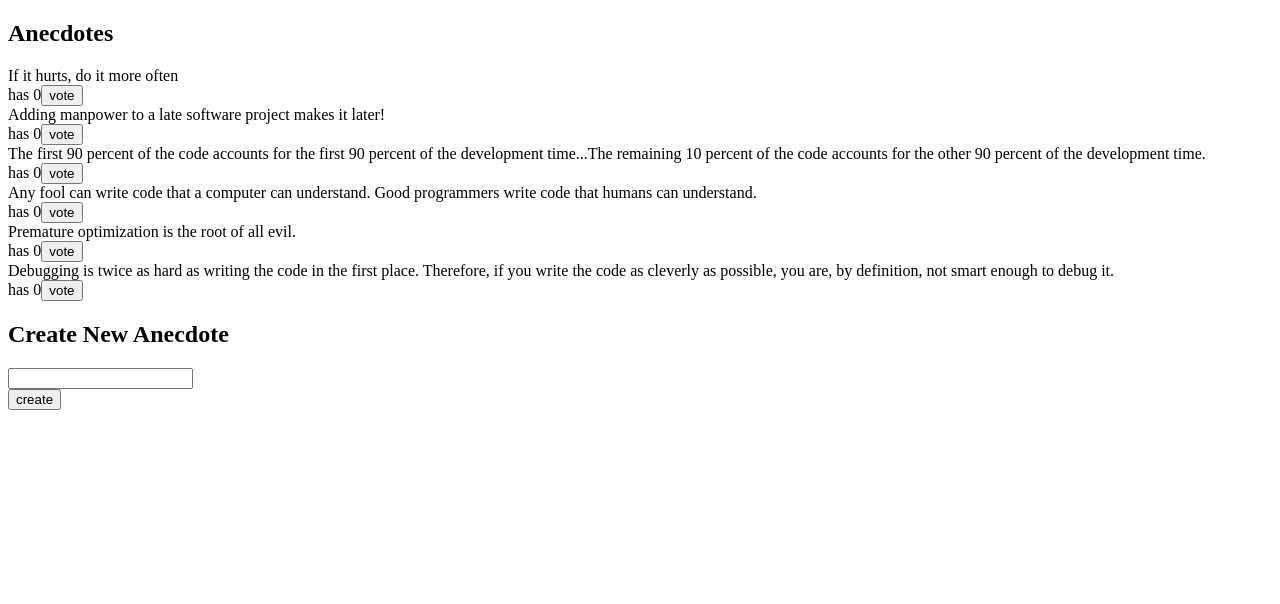
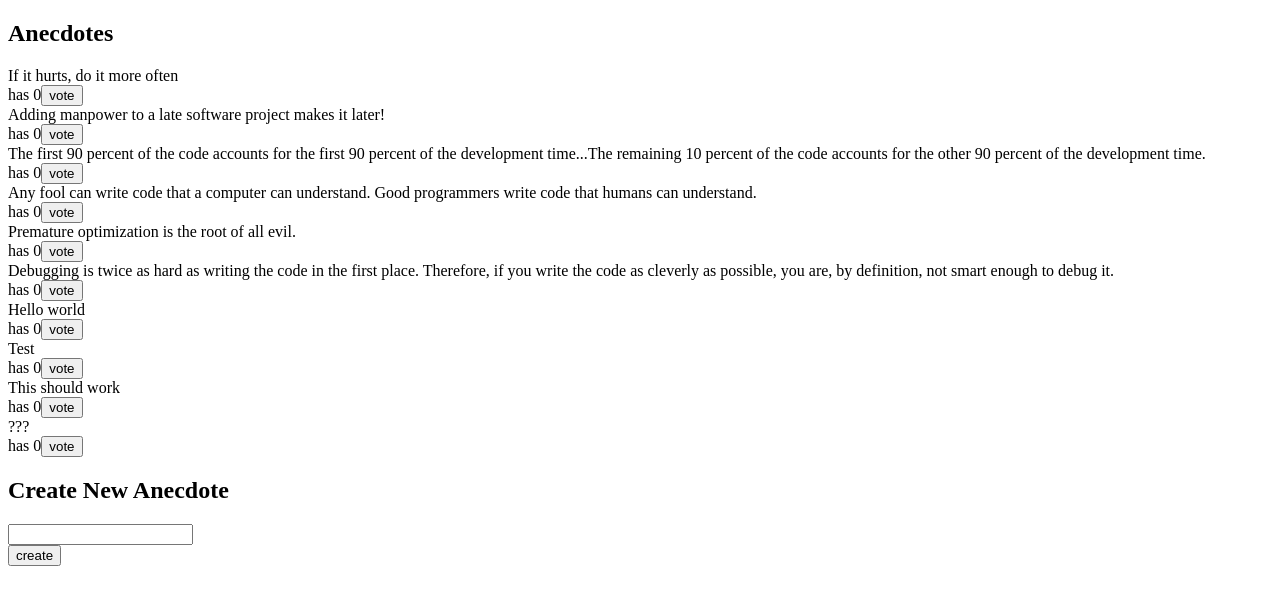
Before and after one commit to bigyaa/fullstackopen2019_exercises, a React (Create React App) app in the folder part6/redux-anecdotes/: page / in a window 1280 px wide. Shown: the top 604 px of the page. Built offline with nearby package versions, Linux system fonts and the light colour scheme; data requests are answered from the project's data file.

Commit message:
6.17 store created anecdotes in the backend

```diff
--- a/part6/redux-anecdotes/db.json
+++ b/part6/redux-anecdotes/db.json
@@ -1,5 +1,5 @@
 {
-    "anecdotes":[
+  "anecdotes": [
     {
       "content": "If it hurts, do it more often",
       "id": "47145",
@@ -29,6 +29,26 @@
       "content": "Debugging is twice as hard as writing the code in the first place. Therefore, if you write the code as cleverly as possible, you are, by definition, not smart enough to debug it.",
       "id": "98312",
       "votes": 0
+    },
+    {
+      "content": "Hello world",
+      "votes": 0,
+      "id": "x4kDZ0D"
+    },
+    {
+      "content": "Test",
+      "votes": 0,
+      "id": "qtECPr4"
+    },
+    {
+      "content": "This should work",
+      "votes": 0,
+      "id": "D8IANIu"
+    },
+    {
+      "content": "???",
+      "votes": 0,
+      "id": "jypEB7d"
     }
   ]
 }
--- a/part6/redux-anecdotes/src/App.js
+++ b/part6/redux-anecdotes/src/App.js
@@ -1,14 +1,25 @@
-import React from "react";
+import React, { useEffect } from "react";
+import { connect } from "react-redux";
+
 import AnecdoteForm from "./components/AnecdoteForm";
 import AnecdoteList from "./components/AnecdoteList";
 import Notification from "./components/Notification";
+import anecdoteService from "./services/anecdotes";
+import { initializeAnecdotesRequest } from "./reducers/anecdoteReducer";
 
-const App = () => (
-  <div>
-    <Notification />
-    <AnecdoteList />
-    <AnecdoteForm />
-  </div>
-);
+const App = props => {
+  useEffect(() => {
+    anecdoteService
+      .getAll()
+      .then(anecdotes => props.initializeAnecdotesRequest(anecdotes));
+  });
 
-export default App;
+  return (
+    <div>
+      <Notification />
+      <AnecdoteList />
+      <AnecdoteForm />
+    </div>
+  );
+};
+export default connect(null, { initializeAnecdotesRequest })(App);
--- a/part6/redux-anecdotes/src/components/AnecdoteForm.js
+++ b/part6/redux-anecdotes/src/components/AnecdoteForm.js
@@ -3,16 +3,19 @@ import { connect } from "react-redux";
 
 import { createAnecdoteRequest } from "../reducers/anecdoteReducer";
 import { setNotification } from "../reducers/notificationReducer";
+import anecdoteService from "../services/anecdotes";
 
 const AnecdoteForm = props => {
-  const createAnecdote = event => {
+  const createAnecdote = async event => {
     event.preventDefault();
 
-    const anecdote = event.target.anecdote.value;
-    props.createAnecdoteRequest(anecdote);
-    props.setNotification(`Successfully added new anecdote: "${anecdote}"`);
+    const content = event.target.anecdote.value;
+    event.target.anecdote.value = "";
 
-    event.target.anecdote.value = "";
+    const newAnecdote = await anecdoteService.createNew(content);
+    console.log("new anecdote", newAnecdote);
+    props.createAnecdoteRequest(newAnecdote);
+    props.setNotification(`Successfully added new anecdote: "${newAnecdote}"`);
   };
 
   return (
--- a/part6/redux-anecdotes/src/index.js
+++ b/part6/redux-anecdotes/src/index.js
@@ -4,11 +4,8 @@ import { createStore, combineReducers } from "redux";
 import { Provider } from "react-redux";
 
 import App from "./App";
-import anecdoteReducer, {
-  initializeAnecdotesRequest
-} from "./reducers/anecdoteReducer";
+import anecdoteReducer from "./reducers/anecdoteReducer";
 import notificationReducer from "./reducers/notificationReducer";
-import anecdoteService from "./services/anecdotes";
 
 const reducer = combineReducers({
   anecdotes: anecdoteReducer,
@@ -16,10 +13,6 @@ const reducer = combineReducers({
 });
 
 const store = createStore(reducer);
-
-anecdoteService
-  .getAll()
-  .then(anecdotes => store.dispatch(initializeAnecdotesRequest(anecdotes)));
 
 //state values= initial states of reducers
 console.log("main store", store.getState());
--- a/part6/redux-anecdotes/src/reducers/anecdoteReducer.js
+++ b/part6/redux-anecdotes/src/reducers/anecdoteReducer.js
@@ -1,12 +1,10 @@
 const getId = () => (100000 * Math.random()).toFixed(0);
 
-const asObject = anecdote => {
-  return {
-    content: anecdote,
-    id: getId(),
-    votes: 0
-  };
-};
+const asObject = anecdote => ({
+  content: anecdote,
+  id: getId(),
+  votes: 0
+});
 
 const initialState = [];
 
@@ -17,7 +15,7 @@ export const voteRequest = id => ({
 
 export const createAnecdoteRequest = anecdote => ({
   type: "CREATE",
-  data: { content: anecdote }
+  data: anecdote
 });
 
 export const initializeAnecdotesRequest = anecdotes => ({
--- a/part6/redux-anecdotes/src/services/anecdotes.js
+++ b/part6/redux-anecdotes/src/services/anecdotes.js
@@ -1,10 +1,16 @@
-import axios from 'axios';
+import axios from "axios";
 
-const baseUrl = 'http://localhost:3001/anecdotes';
+const baseUrl = "http://localhost:3001/anecdotes";
 
 const getAll = async () => {
-    const response = await axios.get(baseUrl);
-    return response.data;
+  const response = await axios.get(baseUrl);
+  return response.data;
 };
 
-export default { getAll };
+const createNew = async content => {
+  const object = { content, votes: 0 };
+  const response = await axios.post(baseUrl, object);
+  return response.data;
+};
+
+export default { getAll, createNew };
```
Lines whose indentation alone changed are shown as unchanged.
